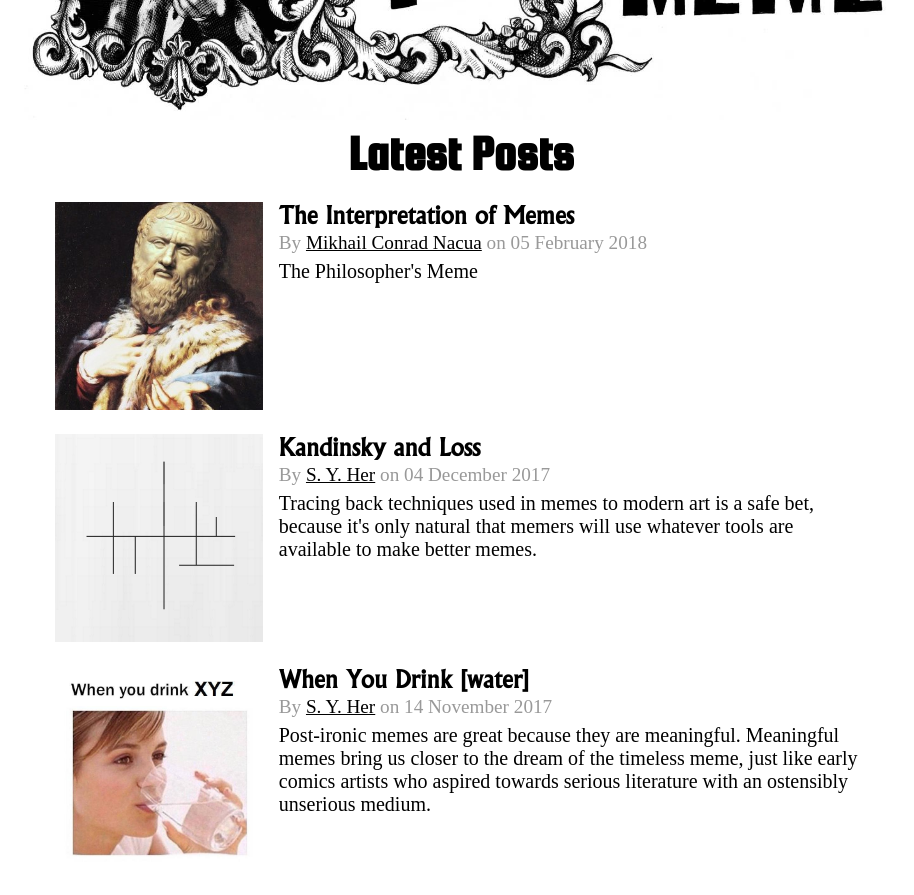
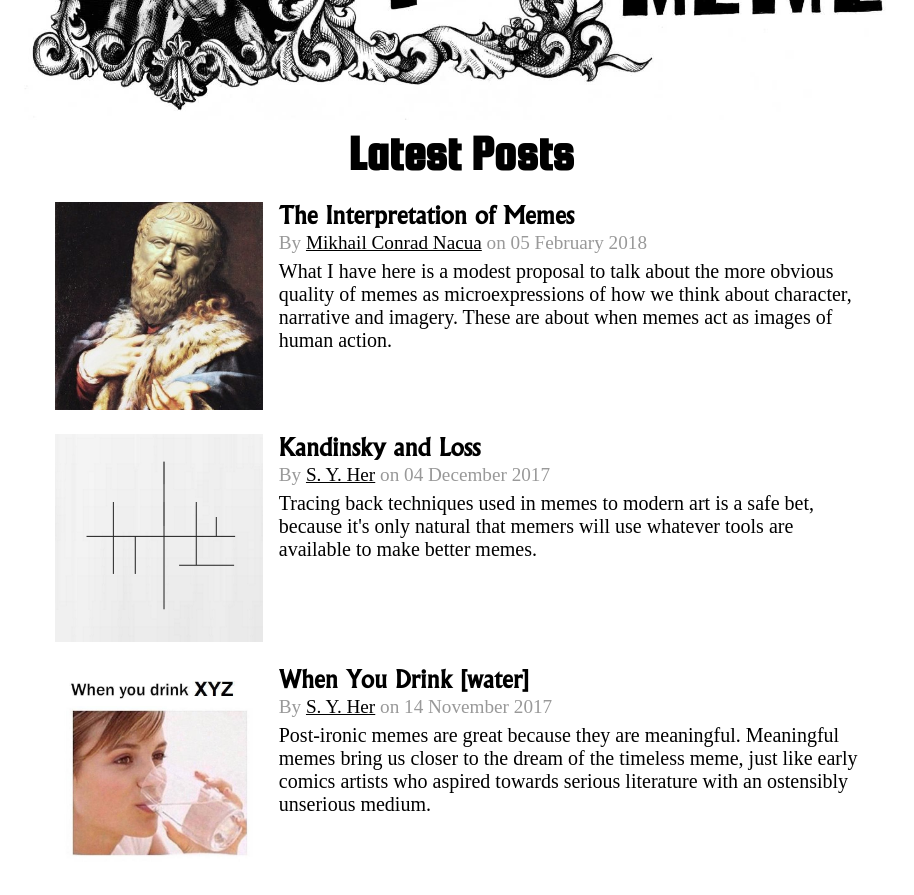
Before and after one commit to FraserThompson/PhilosophersMeme, a Jekyll site: the page built from index.html, in a window 1280 px wide and 900 px high, scrolled down 390 px. Shown: the top 895 px of the window, without its empty margins (179-1093 px from the left). Built offline with Jekyll 4.4.1, drawn with Linux system fonts in a browser that asks for light colours; nearby versions of some CDN libraries; some web fonts are replaced; library files that are not in the unit come from our copies; the list of posts is cut into pages by our own code; some of the changed lines change nothing that is shown.

Commit message:
Updated The Interpretation Of Memes

```diff
--- a/_posts/2018-02-05-the-interpretation-of-memes.markdown
+++ b/_posts/2018-02-05-the-interpretation-of-memes.markdown
@@ -3,11 +3,12 @@ title: The Interpretation of Memes
 date: 2018-02-05 08:24:00 +13:00
 author:
   display_name: Mikhail Conrad Nacua
+excerpt: What I have here is a modest proposal to talk about the more obvious quality
+  of memes as microexpressions of how we think about character, narrative and imagery.
+  These are about when memes act as images of human action.
 ---
 
 I often see analyses of memes focus on their objective dimensions and their theoretical qualities, e.g., semiotics, cultural ecosystem, and so on. What I have here is a modest proposal to talk about the more obvious quality of memes as microexpressions of how we think about character, narrative and imagery. These are about when memes act as images of human action.
-
-\
 
 To get a sense of this way of looking at memes, I would like us to do an exercise. What I have done is take a few memes that I intuitively associated with each other, and compared and contrasted them to highlight their features. I then constructed theoretical categories based on their narrative action. By focusing more on these conventional readings of these “images,” one could make more informed creative decisions; after all, these conventions act for creators as logical boundaries of what makes a meme good and what it could be.
 
@@ -15,25 +16,21 @@ To get a sense of this way of looking at memes, I would like us to do an exercis
 
 This is the chart I have constructed for the exercise. Let us see whether one could by demonstration make a convincing case at all for reading a meme like a scene.
 
-\
-
 In the first column, we have approval-type memes. These primarily indicate preferences and approval. They exist normally in a comparative format, with two parts constructed, each one signifying a different psychological state in the protagonist. And the negative part precedes the first part. Here are some examples:
 
 ![2.png](/uploads/2.png)
 
 *DRAKE YES, DRAKE NO*
 
-This image only has two things we can read: Drake’s identity and his body language. His identity might be utilized as a part of a joke, but most iterations focus on his body language. This is a semantically clean and simple meme. Drake No signifies disagreement and aversion, while Drake Yes signifies agreement and approval. Drake Yes can also convey the witnessing of rectitude.
+This image only has two things we can read: Drake’s identity and his body language. His identity might be utilized as a part of a joke, but most iterations focus on his body language. This is a semantically clean and simple meme. *Drake No* signifies disagreement and aversion, while *Drake Yes* signifies agreement and approval. *Drake Yes* can also convey the witnessing of rectitude.
 
 ![3.jpg](/uploads/3.jpg)
 
 *PERSUADABLE BOUNCER*
 
-Two major symbols: a closing and opening door, and a guardian. This person would be conventionally identified as a bouncer. Bouncers often act as arbitrators of social status, reserving entry to certain individuals. This carries over to the use of the meme. It is often used to compare the impressiveness of two objects. Another difference that exists between this meme and *DRAKE YES, DRAKE NO *is that the first image of the bouncer doesn’t signify an active disagreement, but rather an initial resting state and a lack of agreement.
+Two major symbols: a closing and opening door, and a guardian. This person would be conventionally identified as a bouncer. Bouncers often act as arbitrators of social status, reserving entry to certain individuals. This carries over to the use of the meme. It is often used to compare the impressiveness of two objects. Another difference that exists between this meme and *DRAKE YES, DRAKE NO* is that the first image of the bouncer doesn’t signify an active disagreement, but rather an initial resting state and a lack of agreement.
 
-\
-
-In the second column, we have Choice-type memes. While approval type memes are introspective, indicating the value of objects through the psychological states they elicit - choice type memes are more behaviorist, focusing instead on an agent, a situation and an action. Rather than giving us a psychological range, they situate their protagonists. Sometimes the joke is the situation itself, and sometimes it is the protagonist themself and their character.
+In the second column, we have Choice-type memes. While approval type memes are introspective, indicating the value of objects through the psychological states they elicit, choice type memes are more behaviorist, focusing instead on an agent, a situation and an action. Rather than giving us a psychological range, they situate their protagonists. Sometimes the joke is the situation itself, and sometimes it is the protagonist themself and their character.
 
 This might get a little messy as this type of meme can be sub-divided further into three kinds.
 
@@ -41,17 +38,9 @@ This might get a little messy as this type of meme can be sub-divided further in
 
 The first kind are dilemma memes, memes wherein the central joke is the presence of an irresolvable contradiction between two interests or beliefs. On the left, we have the *DAILY STRUGGLE* meme which exemplifies this narrative. Sometimes, the joke becomes about the sort of individual who hold those beliefs, or might experience the dilemma. In that case, the humor is a matter of ridiculing people rather than a sympathetic experience of human contradiction.
 
-\
-
-\
-
 The second and third kind are about the choice/s presented, and about the decision made between the presented choices. In the former, the choice itself is posed to the reader; he is the protagonist roped inside the encounter. In the latter, the joke is the decision that has been made already, and it is often a bad or ridiculous one; this kind is what I have included in the chart above. Like dilemma memes, if memes about ‘decisions made’ aren’t sympathetic (as in encouraging personal identification or self-deprecation), it is then used for ridicule.
 
-\
-
-Here, are some examples of the kind that presents choices to the reader:
-
-\
+Here, are some examples of the kind that presents choices to the reader:\
 ![5.png](/uploads/5.png)
 
 *CHOOSE ONE PILL*
@@ -59,41 +48,31 @@ Here, are some examples of the kind that presents choices to the reader:
 Different coloured pills with different effects are laid out in front of the reader.
 
 \
-![6.jpg](/uploads/6.jpg)
-
-*WOULD YOU DO X FOR A BILLION DOLLARS?*
+![6.jpg](/uploads/6.jpg)*WOULD YOU DO X FOR A BILLION DOLLARS?*
 
 The first iterations of these were intended as a serious question of character, interest, and value. Personally, I find the ironic iterations are more entertaining. I couldn’t find an example of that through Google, but I saw a few of those on Facebook. Those iterations are usually deep fried to help highlight their absurdity, asking questions like “WOULD YOU SIT ON A CHAIR FOR A BILLION DOLLARS?”
 
-I have not yet shown an example of the third kind, but it is worth pointing out now that all three kinds follow noticeably a trend that belives that bad judgment pays dividends in comedy. Narratives about dilemmas, for example, are about flawed reasoning and contradicting beliefs. In the choice/s presented kind, the choices often become ridiculous, nonsensical or downright opposed to well-being, suggesting that the reader’s judgment is being addressed facetiously. In the decision made kind, which I will show, humor is predicated on the idea of having betrayed one’s good sense. That is why in the chart I constructed above I labelled this kind as “to show betrayal.” Here are examples about the decision made, notice how they play out this narrative of bad judgment:
-
-\
+I have not yet shown an example of the third kind, but it is worth pointing out now that all three kinds follow noticeably a trend that believes that bad judgment pays dividends in comedy. Narratives about dilemmas, for example, are about flawed reasoning and contradicting beliefs. In the choice/s presented kind, the choices often become ridiculous, nonsensical or downright opposed to well-being, suggesting that the reader’s judgment is being addressed facetiously. In the decision-made kind, which I will show, humor is predicated on the idea of having betrayed one’s good sense. That is why in the chart I constructed above I labelled this kind as “to show betrayal.” Here are examples about the decision made, notice how they play out this narrative of bad judgment:\
 ![7.jpg](/uploads/7.jpg)
 
 *DISTRACTED BOYFRIEND*
 
 The narrative here is complex: one can either focus on the character of unfaithfulness, or distractedness, or simply being lured something by a more attractive alternative (think of the phrase “ooh shiny!”). You could then logically use this to show defiance of expectation, tradition, etc. But it can also be used to show unfaithfulness to commitment and personal responsibility.
 
-\
+Example 1:\
 ![8.jpg](/uploads/8.jpg)
-
-Example 1:
 
 “Ooh shiny!”
 
 A demonstration of bad judgment.
 
-\
+Example 2:\
 ![9.jpg](/uploads/9.jpg)
-
-Example 2:
 
 Attraction to a better alternative. Unfaithfulness to tradition, to what exists.
 
-\
+Example 3:\
 ![10.png](/uploads/10.png)
-
-Example 3:
 
 This is an example I constructed about bad judgment.
 
@@ -102,40 +81,46 @@ This is an example I constructed about bad judgment.
 
 *LEFT EXIT 12 OFF RAMP*
 
-The lack of facial expressions, body language, and social context makes this template more generic. However, it still often follows the trend of narrating bad judgment. In this case, the abstract concepts of “a straight road” and “a crooked one” come into play. Interesting note: the entire highway exit sign is photoshopped on a screenshot from a Youtube video called “How to exit freeway like a boss.” So, there can sometimes be this sense of “Why do that when you can do something cooler?” Which is something that plays into the narrative of coolness’ relation to bad judgment. The swerving car I believe helps creates this sensation of losing control, of not having the proper stability.\
+The lack of facial expressions, body language, and social context makes this template more generic. However, it still often follows the trend of narrating bad judgment. In this case, the abstract concepts of “a straight road” and “a crooked one” come into play. Interesting note: the entire highway exit sign is photoshopped on a screenshot from a Youtube video called “How to exit freeway like a boss.” So, there can sometimes be this sense of “Why do that when you can do something cooler?” Which is something that plays into the narrative of coolness’ relation to bad judgment. The swerving car I believe helps creates this sensation of losing control, of not having the proper stability.
+
+Example 1:\
 ![12.png](/uploads/12.png)
 
-Example 1:
+This meme is used to ridicule certain political decisions.
 
-This meme is used to ridicule certain political decisions.\
+Example 2:\
 ![13.png](/uploads/13.png)
 
-Example 2:
+The continuing narrative of bad judgment.
 
-The continuing narrative of bad judgment.\
-![15.png](/uploads/15.png)
+\
+![16.png](/uploads/16.png)
 
 *THIRSTY DUDE(?)*
 
-I couldn’t find what this was called. The basic narrative here are two-fold: (1) that the protagonist chooses a farther alternative than a nearer one (“that’s how good it is!”); (2) that the protagonist has foregoes his ordinary thirst for a larger one. Often this second narrative is about putting over personal desire above actual necessity, which follows the logic of bad judgment. But because of the metaphorical connotations of a “larger” thirst, this meme can very easily move away from a depiction of good and bad judgment and move towards a simple expression of personal desires.
+I couldn’t find what this was called. The basic narrative here are two-fold: (1) that the protagonist chooses a farther alternative than a nearer one (“that’s how good it is!”); (2) that the protagonist foregoes his ordinary thirst for a larger one. Often this second narrative is about putting over personal desire above actual necessity, which follows the logic of bad judgment. But because of the metaphorical connotations of a “larger” thirst, this meme can very easily move away from a depiction of good and bad judgment and move towards a simple expression of personal desires.
 
 This meme is no longer about judgment, but a simple comparison of desire. One alternative is more difficult to reach but the protagonist is completely willing.
 
-This example I constructed shows a narrative that is no longer about poor judgment, but gratitude and a sincere belief in spiritual salvation. This could be read differently by a skeptic, which he could see as bad judgment.\
+![15.png](/uploads/15.png)
+
+This example I constructed shows a narrative that is no longer about poor judgment, but gratitude and a sincere belief in spiritual salvation. This could be read differently by a skeptic, which he could see as bad judgment.
+
+\
 ![16.png](/uploads/16.png)
 
 And we’re back to a depiction of bad judgment. That can’t be helped because the function of this meme is ridicule.
 
-You will find also find that because these decision-made memes are about character choice, these memes will visually express this idea using a shorthand of left or right. You will be able to trace an invisible dividing line running down the middle, which is often the space occupied by the protagonists themselves.\
+You will find also find that because these decision-made memes are about character choice, these memes will visually express this idea using a shorthand of left or right. You will be able to trace an invisible dividing line running down the middle, which is often the space occupied by the protagonists themselves.
+
+\
 ![17.jpg](/uploads/17.jpg)
 
 For example, the Youtube channel *Every Frame a Painting* describes the cinematography of Snowpiercer (pictured above) as utilizing this to focus the narrative and characters. Throughout the movie, the left part represents the back of the train, while the right part represents the front. For the main character played by Chris Evans, the choice between left and right is a question of maintaining the status quo and pushing forward with revolution. What we has to the right are the unknowns he feels he has a duty to realize, while behind him to the left is everything that keeps him safe and makes him feel human.
 
 But, the is shot from Snowpiercer is missing another visual characteristic present in memes about decisions made. That makes sense; Snowpiercer’s logic is of dilemmas, and the sense of being carried forward at whatever cost. It is still ongoing. And it has over an hour to tell the story. On the other hand, memes about the decision made are after the fact. The stories they tell us is, instead, done through the lens of hindsight, and examines character and irrationality. And they can usually only tell this in a single image.
 
-This narrative requirement is visually accomplished by framing these two choices unequally. In the case of memes which reframes images, they will often try to use images that have this unequal framing beforehand. This visual differentiation helps convey the sense of being “decided.” Think of how a scale judges the weight of two objects, physically shifting to indicate the relation between the two. An unequal scale is a decided scale. It has passed its judgment. If you look at the previous examples, you’ll notice this principle. Here’s an example of an image which follows this description, so I turned it into a meme:
-
-\
+This narrative requirement is visually accomplished by framing these two choices unequally. In the case of memes which reframes images, they will often try to use images that have this unequal framing beforehand. This visual differentiation helps convey the sense of being “decided.” Think of how a scale judges the weight of two objects, physically shifting to indicate the relation between the two. An unequal scale is a decided scale. It has passed its judgment. If you look at the previous examples, you’ll notice this principle. Here’s an example of an image which follows this description, so I turned it into a meme:\
 ![18.png](/uploads/18.png)
 
 Notice the element of being “decided,” being irreversible like the child neglect. Notice the poor character we would attribute to this kind of behavior. This is a perfect example of the kind of meme I have described.
@@ -149,29 +134,11 @@ Notice how there’s only one object in this image, no character and situation -
 \
 ![19.png](/uploads/19.png)
 
-Now, here’s another example: Buridan’s ass. Here is what happens again when there is a lack of visual differentiation between the two choices, a lack of visual decidability. Like the shot from Snowpiercer, or DAILY STRUGGLE, it reverts back to a narrative about dilemmas.
+Now, here’s another example: Buridan’s ass. Here is what happens again when there is a lack of visual differentiation between the two choices, a lack of visual decidability. Like the shot from Snowpiercer, or* DAILY STRUGGLE*, it reverts back to a narrative about dilemmas.
 
-Now, here is an a demonstration of what this visual decidability can do with other things. In this CHOOSE ONE PILL meme, one choice is qualitatively different and this is helpfully signalled by the use of a different font: “This is the right answer!” It is this difference felt by the reader, which suggests the *action*, the quality of being “decided.” This shifts the CHOOSE ONE PILL meme, which is ordinarily about the choices presented, into a joke about the decisions made.
+Now, here is an a demonstration of what this visual decidability can do with other things. In this *CHOOSE ONE PILL* meme, one choice is qualitatively different and this is helpfully signalled by the use of a different font: “This is the right answer!” It is this difference felt by the reader, which suggests the *action*, the quality of being “decided.” This shifts the *CHOOSE ONE PILL* meme, which is ordinarily about the choices presented, into a joke about the decisions made.
 
 ![20-1 - Copy.jpg](/uploads/20-1%20-%20Copy.jpg)
 
 This narrative quality of being decided produces an ellipsis following this meme, because this effect is invisible, something only felt by the reader. Like a vignette from Hemingway, the narrative it forms is larger than what it has on the surface. The narrative and feeling can be concretized by adding the following image to fill in the blanks:\
 ![20-2 - Copy.jpg](/uploads/20-2%20-%20Copy.jpg)
-
-\
-
-\
-
-\
-
-\
-
-\
-
-\
-
-\
-
-\
-
-\
```
